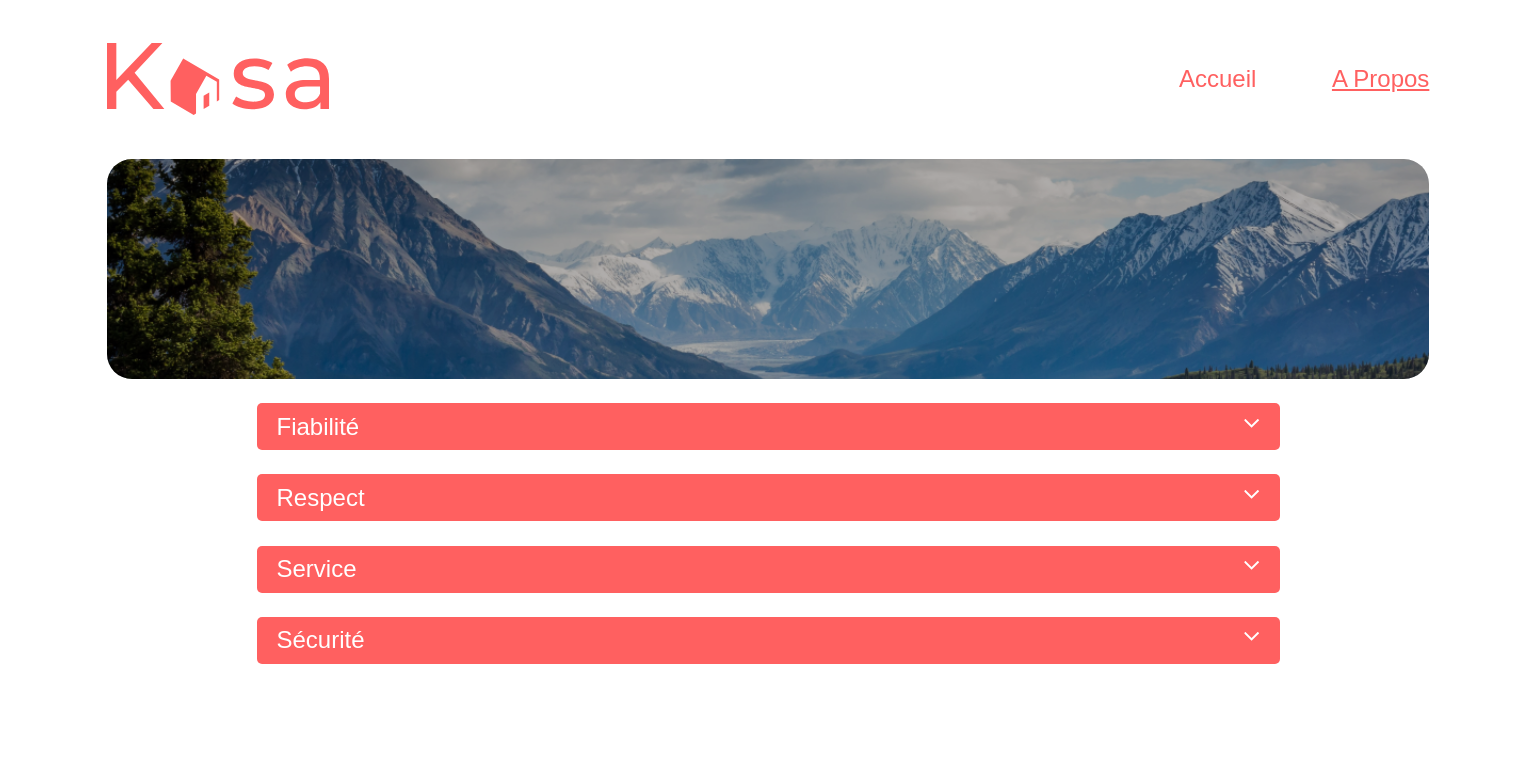
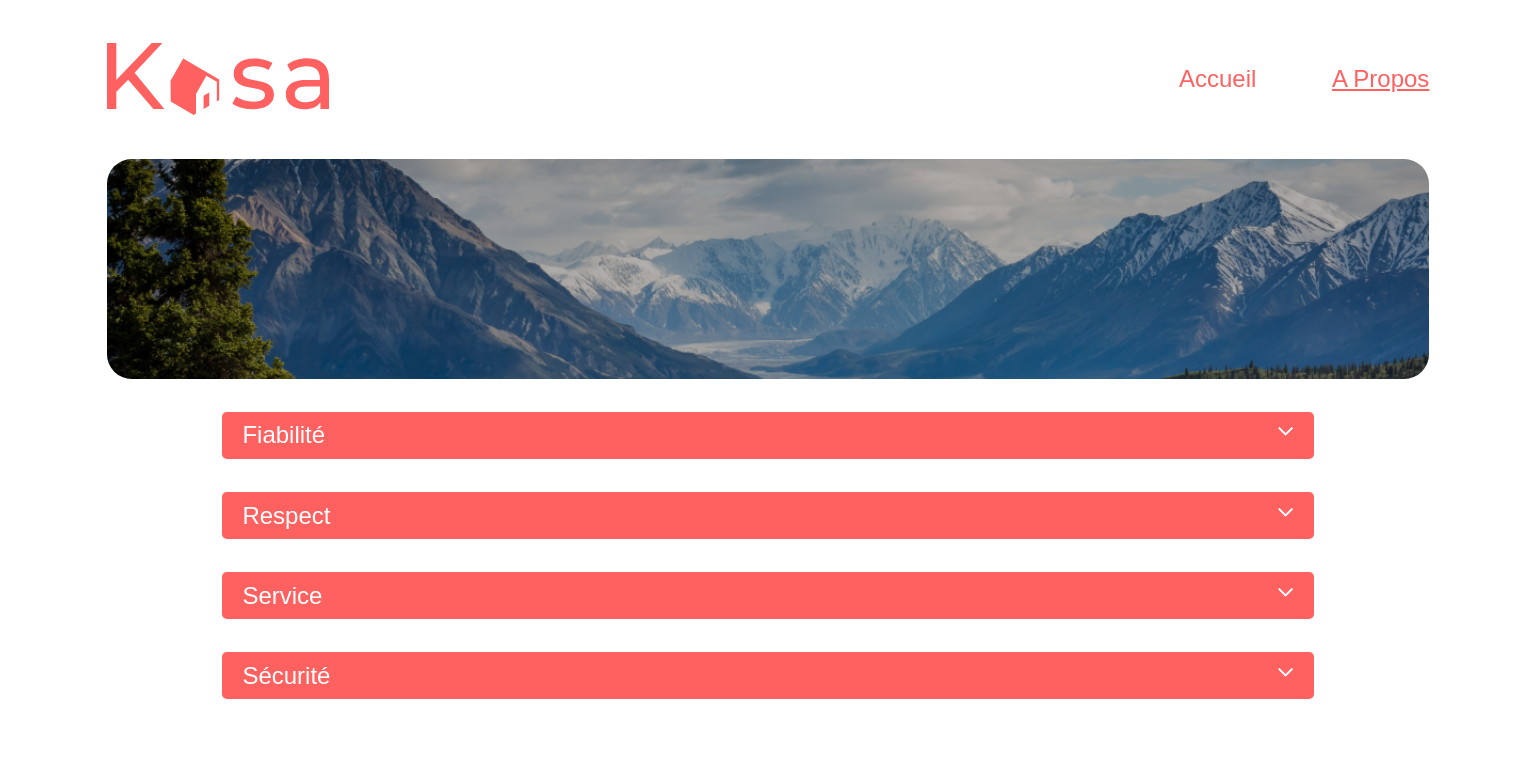
Before and after one commit to Missfantaxya/AlexiaSkrzypczak_11_22082022, a React (Create React App) app: page /about in a window 1536 px wide. Shown: the top 784 px of the page. Built offline with nearby package versions, Linux system fonts and the light colour scheme.

Commit message:
fix style about__dropdowns

```diff
--- a/src/components/About.css
+++ b/src/components/About.css
@@ -17,6 +17,9 @@
   background-color: rgba(0, 0, 0, 0.3);
 }
 
+.about__dropdowns {
+  font-size: min(3.46666vw, 24px);
+}
 .dropdown__about .dropdownn__content--open{
   top:-5.77px;
   padding-top: 1.4425rem;
@@ -31,13 +34,8 @@
     background-image: url(../assets/about-mask-desktop.png);
   }
 
-  .about__dropdowns {
-    font-size: 1.5rem;
-  }
-
   .dropdown__about .dropdownn__content--open {
     top:-9px;
     padding: 2.25rem 1.6875rem 1.1875rem 1.125rem;
-    font-size: 1.5rem;
   }
 }
--- a/src/components/Dropdown.css
+++ b/src/components/Dropdown.css
@@ -1,26 +1,25 @@
 .dropdown{
   position: relative;
-  margin: min(2.46305vh,31px) auto;
+  margin: max(min(5.33333vw, 31px), 20px) auto;
 }
 
-/* TODO réduire le margin bottom quand n'import quel menu est déroulé (pas que le dernier) */
-
 .dropdown__about:last-child{
-  margin-bottom: min(20.68965vh,201px);
+  margin-bottom: min(44.8vw, 201px);
 }
 
-/* FIX ME : ne fonctionne pas avec firefox */
-.dropdown__about:last-child:has(.dropdown__arrow--open){
-  margin-bottom: 0;
+/* ne fonctionne pas avec firefox */
+.dropdown__about:has(.dropdown__arrow--open) ~ .dropdown__about:last-child,
+.dropdown__about:last-child:has(.dropdown__arrow--open) {
+  margin-bottom: min(5.33333vw, 30px);
 }
 
 .dropdown__button{
   background-color: #FF6060;
   color:#FFFFFF;
   width:100%;
-  height: 1.870625rem;
+  height: max(min(8vw, 47px), 25px);
   border-radius: 5px;
-  padding: 0 0.64rem;
+  padding: 0 max(min(2.66666vw, 20px), 10px);
   display: flex;
   justify-content: space-between;
   align-items: center;
@@ -36,7 +35,6 @@
 
 .dropdownn__content--close{
   display: none;
-
 }
 
 .dropdownn__content--open{
@@ -47,11 +45,16 @@
   z-index: -1;
   background-color: #F7F7F7;
   padding: calc(1.43875rem + 5.75px) 0.431875rem 0.08125rem 0.719375rem;
-  font-size: 0.75rem;
+  font-size: max(min(3.2vw, 24px), 12px);
   line-height: 142.6%;
   width: 100%;
 }
 
+@media screen and (min-width: 1024px) {
+  .dropdown__about {
+    width: 90%;
+  }
+}
 @media screen and (min-width: 1440px) {
   .dropdown__lodging {
     --button-height :3.25rem;
@@ -61,12 +64,11 @@
 
   .dropdown__about{
     --button-height :2.9375rem;
-    width: 63.9375rem;
-    margin: max(3.02724vh,20px) auto;
+    width: min(71.04166vw, 1500px);
+      margin: max(min(2.15277vw, 40px), 20px) auto;
   }
 
-  .dropdown__button {
-    padding: 0 1.25rem;
+        .dropdown__button {
     height: var(--button-height);
   }
 
```
